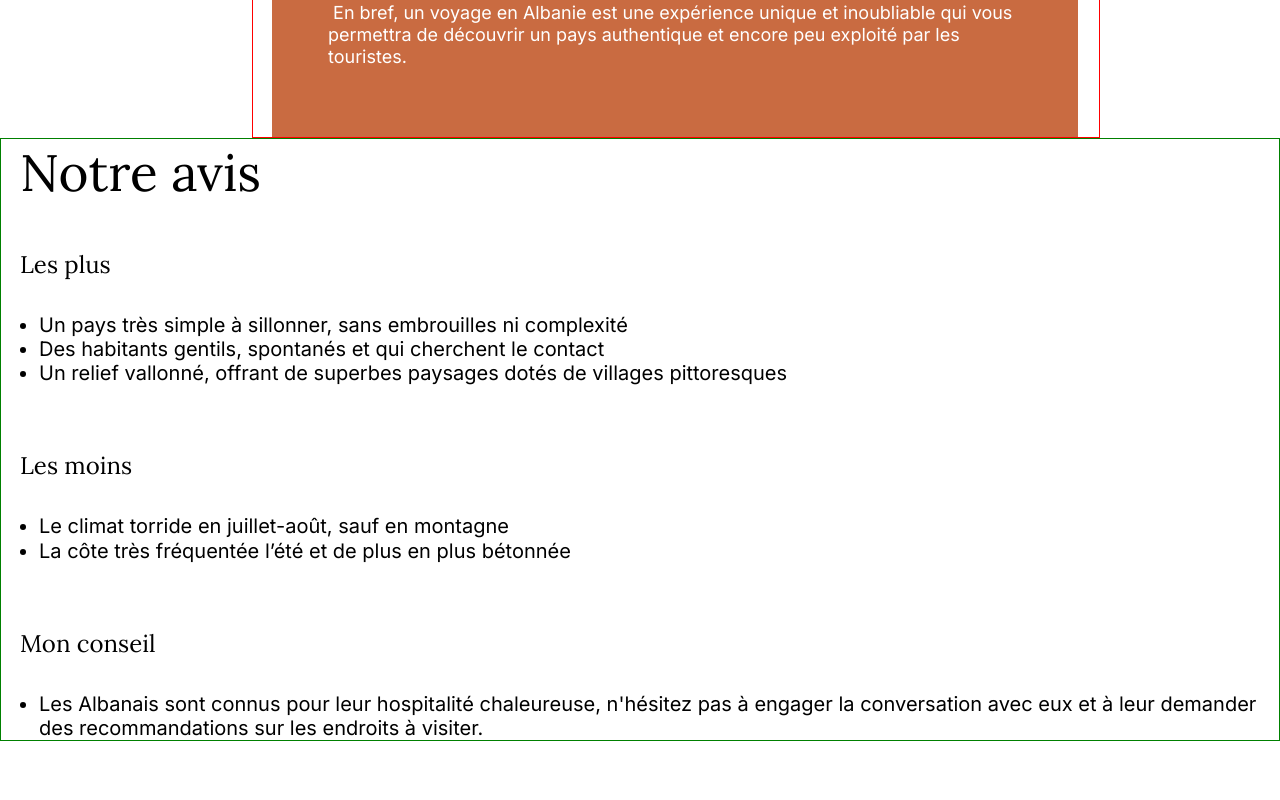
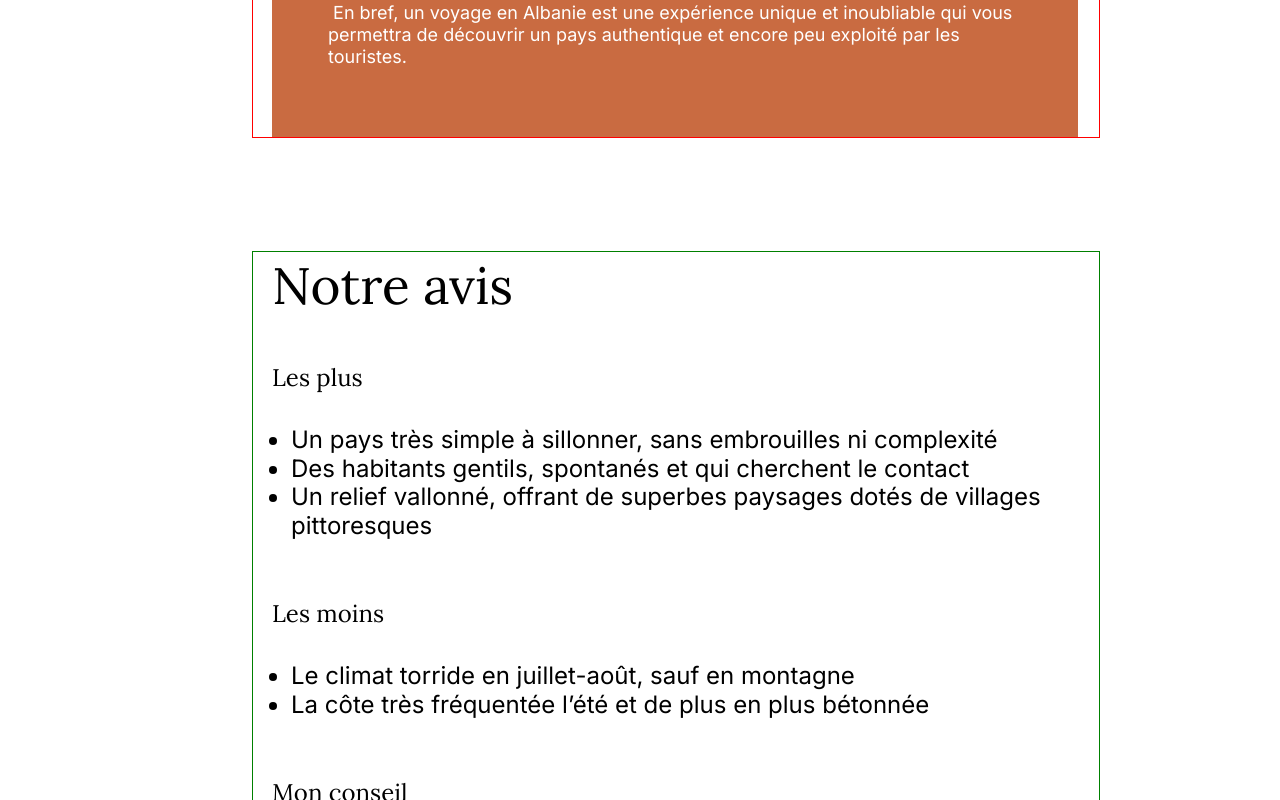
Before and after one commit to KatiaZd/Angular-BlogVoyage, an Angular app: page /articles/1 in a window 1280 px wide. Shown: the part 1640-2440 px from the top of the page. Built offline with nearby package versions, Linux system fonts and the light colour scheme; no server answers.

Commit message:
CSS: Version desktop

```diff
--- a/src/app/components/avis-article/avis-article.component.css
+++ b/src/app/components/avis-article/avis-article.component.css
@@ -13,3 +13,18 @@ li {
 .margin {
     margin-top: 65px;
 }
+
+@media (min-width: 768px) {
+    section {
+        margin: 113px 180px 0 252px;
+    }
+
+    li {
+        font-size: 24px;
+        line-height: 28.8px;
+    }
+
+    .margin {
+        margin-top: 57px;
+    }
+}
```
